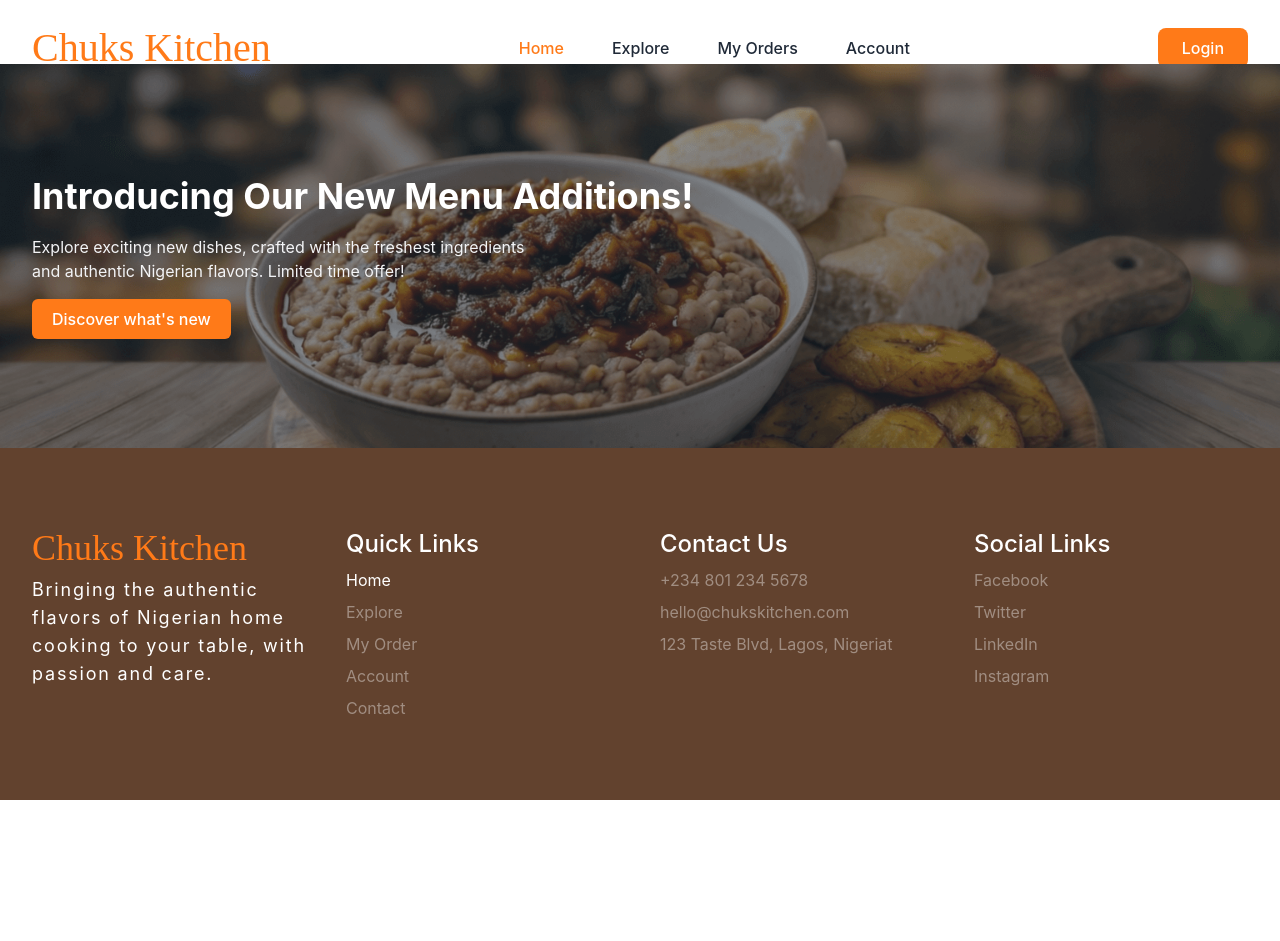
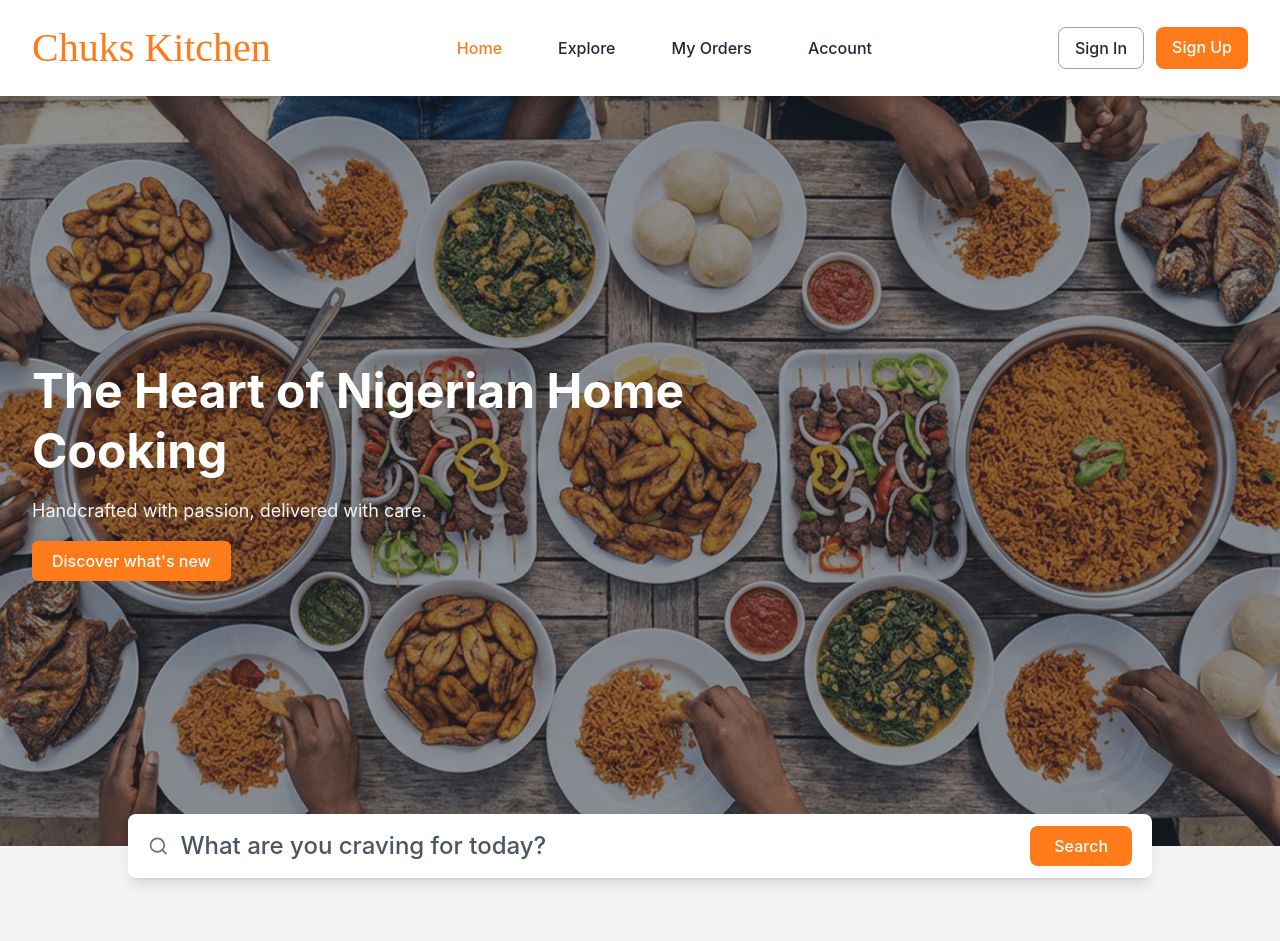
Before and after one commit to Rawweb/chuks-kitchen, a React (Vite) app: page / in a window 1280 px wide. Shown: the top 941 px of the page. Before the commit the page ends 800 px from the top, so only its background shows below. Built offline with nearby package versions, Linux system fonts and the light colour scheme; a web font is replaced by a local one.

Commit message:
Implemented the hero section

```diff
--- a/src/components/Footer.jsx
+++ b/src/components/Footer.jsx
@@ -24,7 +24,7 @@ const Footer = ({ showImage }) => {
       {/* TOp Image */}
 
       {showImage && (
-        <div className="hidden md:block relative overflow-hidden">
+        <div className="relative overflow-hidden">
           <img
             src={footerImage}
             alt="New menu additions"
--- /dev/null
+++ b/src/components/Hero.jsx
@@ -0,0 +1,75 @@
+import { useState } from 'react';
+import heroImage from '../assets/hero.png';
+import { Search } from 'lucide-react';
+
+const Hero = () => {
+  const [searchData, setSearchData] = useState('');
+
+  const handleSearchSubmit = (e) => {
+    e.preventDefault();
+  };
+
+  const handleSearchClick = () => {
+    setSearchData('')
+  }
+
+  return (
+    <div className="relative">
+      <div className="relative overflow-hidden">
+        {/* Background Image */}
+        <img
+          src={heroImage}
+          alt="New menu additions"
+          className="w-full h-125 sm:h-150 lg:h-187.5 object-cover"
+        />
+
+        {/* Dark Overlay */}
+        <div className="absolute inset-0 bg-charcoal/50" />
+
+        {/* Text Content */}
+        <div className="absolute inset-0 container flex items-center">
+          <div className="max-w-2xl text-white space-y-4">
+            <h1 className="text-2xl md:text-4xl lg:text-5xl font-bold leading-tight">
+              The Heart of Nigerian Home Cooking
+            </h1>
+
+            <p className="max-w-lg text-sm md:text-base lg:text-lg text-gray-100">
+              Handcrafted with passion, delivered with care.
+            </p>
+
+            <button className="bg-primary-orange rounded-md px-5 py-2 text-sm md:text-base text-white font-medium hover:bg-soft-orange transition-colors">
+              Discover what's new
+            </button>
+          </div>
+        </div>
+      </div>
+
+      {/* Search Bar Section */}
+      <div className="absolute left-0 right-0 bottom-0 translate-y-1/2 container">
+        <form
+          onSubmit={handleSearchSubmit}
+          className="max-w-5xl mx-auto bg-white rounded-lg shadow-lg px-4 md:px-5 py-3 flex items-center gap-3"
+        >
+          {/* Icon */}
+          <Search className="text-gray-500" size={24} />
+
+          {/* Input */}
+          <input
+            type="text"
+            value={searchData}
+            onChange={(e) => setSearchData(e.target.value)}
+            placeholder="What are you craving for today?"
+            className="w-full bg-transparent outline-none text-sm md:text-2xl font-medium text-charcoal placeholder:text-dark-gray"
+          />
+
+          {/* Optional Search Button */}
+          <button onClick={handleSearchClick} className="hidden md:block bg-primary-orange text-white px-6 py-2 rounded-lg font-medium hover:bg-soft-orange transition-colors">
+            Search
+          </button>
+        </form>
+      </div>
+    </div>
+  );
+};
+
+export default Hero;
--- a/src/components/Navbar.jsx
+++ b/src/components/Navbar.jsx
@@ -12,7 +12,7 @@ const Navbar = () => {
   const [menuOpen, setMenuOpen] = useState(false);
 
   return (
-    <nav className="fixed top-0 right-0 w-full bg-white shadow-lg">
+    <nav className="fixed top-0 right-0 w-full bg-white shadow-lg z-50">
       <div className="container flex items-center justify-between h-24 font-medium">
         {/* Logo */}
         <h1 className="font-island text-[40px] text-primary-orange cursor-pointer">
@@ -20,7 +20,7 @@ const Navbar = () => {
         </h1>
 
         {/* Desktop - links */}
-        <div className="hidden md:flex items-center gap-2 md:gap-4 lg:gap-8 ">
+        <div className="hidden md:flex items-center gap-2 lg:gap-10 ">
           {navLinks.map((item) => (
             <NavLink
               key={item.path}
@@ -35,12 +35,21 @@ const Navbar = () => {
         </div>
 
         {/* Button */}
-        <Link
-          to="/sign-in"
-          className="hidden md:block bg-primary-orange hover:bg-soft-orange transition-all duration-150 px-6 py-2 rounded-lg text-white"
-        >
-          Login
-        </Link>
+        <div className="flex gap-3">
+          <Link
+            to="/sign-in"
+            className="hidden md:block border border-muted-gray hover:text-white hover:bg-primary-orange transition-all duration-150 px-4 py-2 rounded-lg"
+          >
+            Sign In
+          </Link>
+
+          <Link
+            to="/sign-in"
+            className="hidden md:block bg-primary-orange hover:bg-soft-orange transition-all duration-150 px-4 py-2 rounded-lg text-white"
+          >
+            Sign Up
+          </Link>
+        </div>
 
         {/* Mobile menu button */}
         <button onClick={() => setMenuOpen(!menuOpen)} className="md:hidden">
@@ -71,9 +80,16 @@ const Navbar = () => {
             {/* Button */}
             <Link
               to="/sign-in"
+              className="text-center border border-muted-gray hover:text-white hover:bg-primary-orange transition-all duration-150 px-6 py-2 rounded-lg"
+            >
+              Sign In
+            </Link>
+
+            <Link
+              to="/sign-up"
               className="text-center bg-primary-orange hover:bg-soft-orange transition-all duration-150 px-6 py-2 rounded-lg text-white"
             >
-              Login
+              Sign Up
             </Link>
           </div>
         </div>
--- a/src/pages/Home.jsx
+++ b/src/pages/Home.jsx
@@ -1,5 +1,11 @@
+import Hero from '../components/Hero';
+
 const Home = () => {
-  return <div>Home</div>;
+  return (
+    <main className='py-24'>
+      <Hero />
+    </main>
+  );
 };
 
 export default Home;
```
Also changed, not shown: 1 other file (tests, documents, lock files or other folders).
